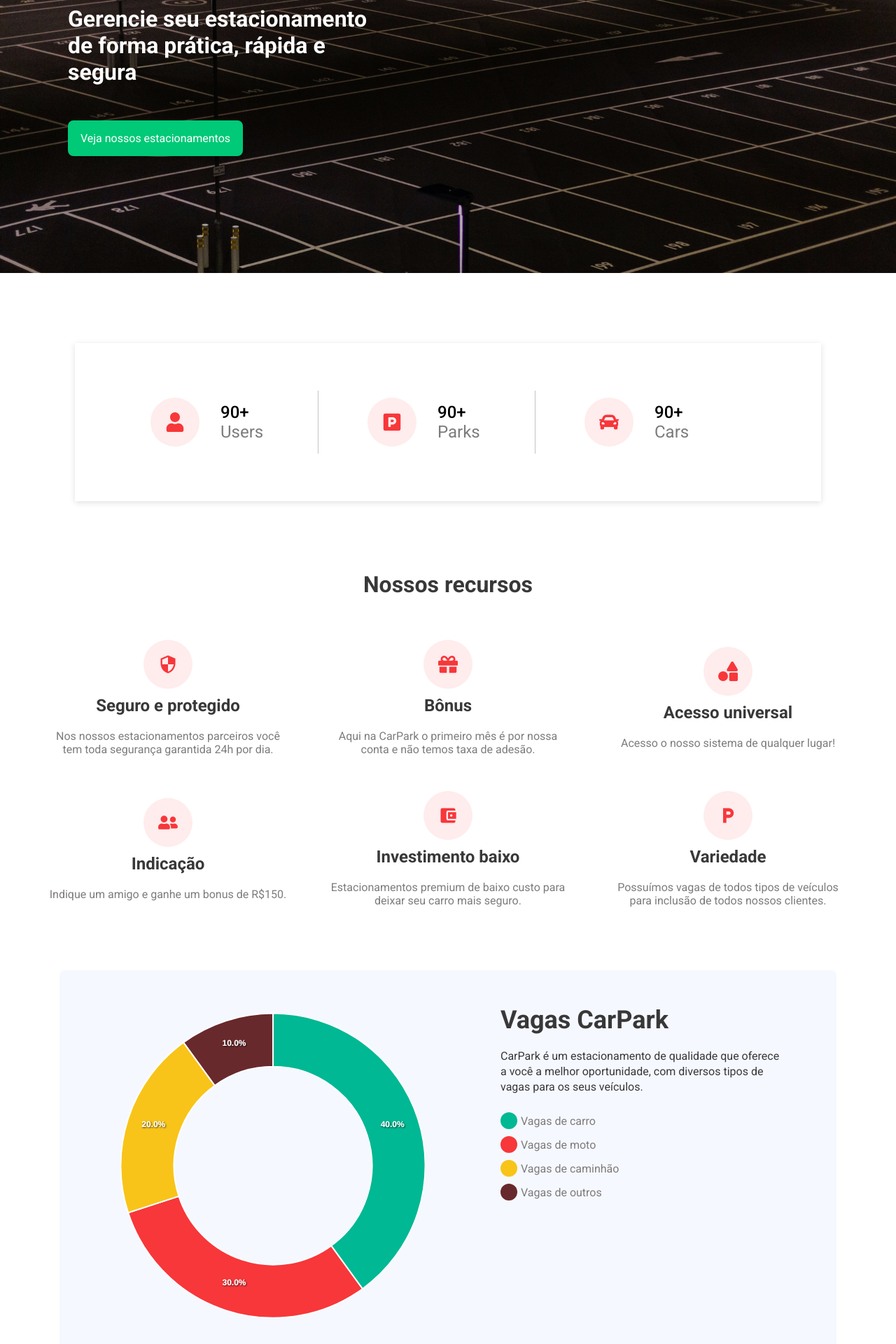
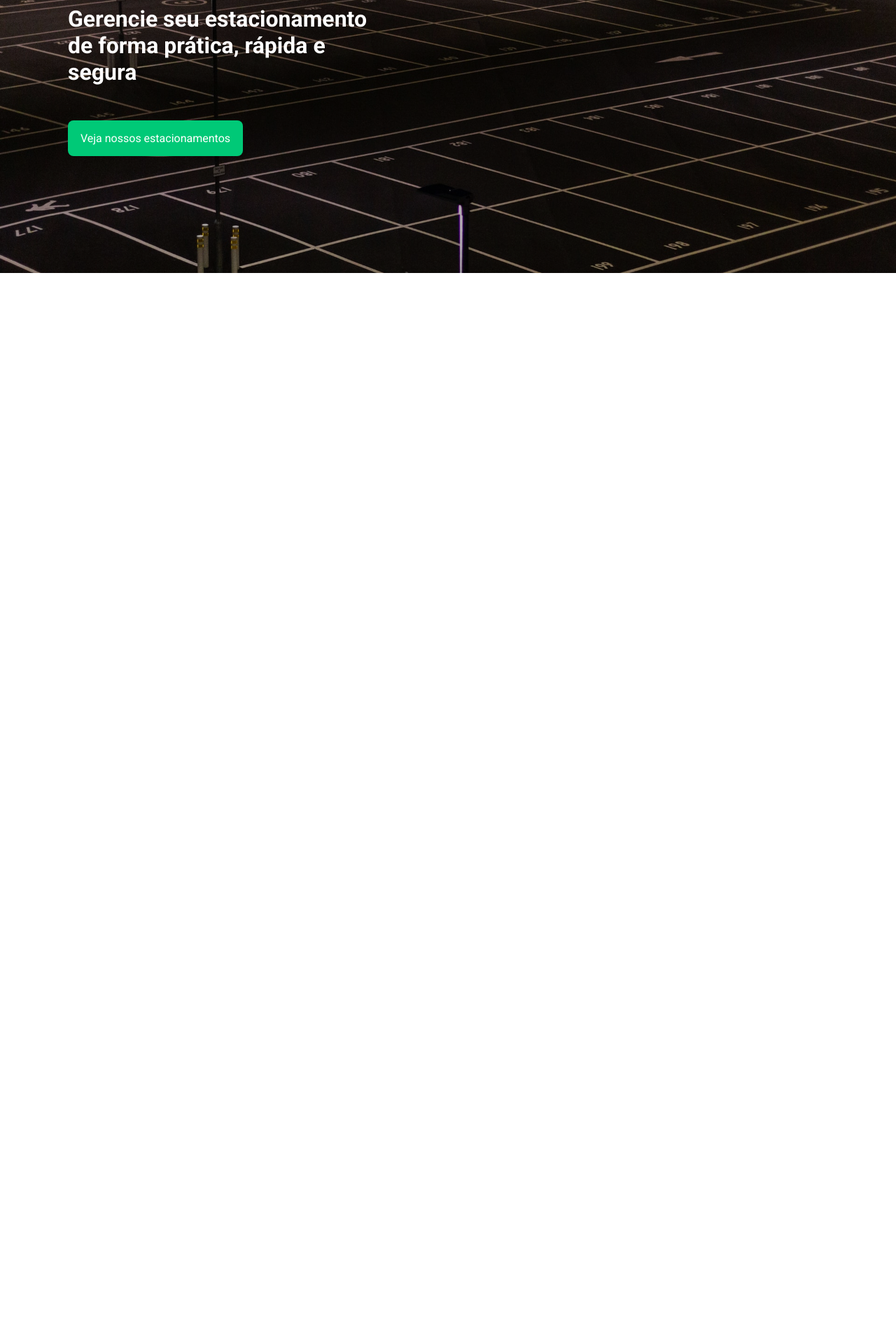
Before and after one commit to joaogabrielramos28/carPark, a Next.js app: page / in a window 1280 px wide. Shown: the part 264-2184 px from the top of the page at 70% size. Built offline with nearby package versions, Linux system fonts and the light colour scheme.

Commit message:
feat: usign aos for animation

```diff
--- a/package.json
+++ b/package.json
@@ -9,6 +9,7 @@
     "lint": "next lint"
   },
   "dependencies": {
+    "aos": "^3.0.0-beta.6",
     "apexcharts": "^3.35.0",
     "firebase": "^9.6.10",
     "next": "12.1.0",
@@ -20,6 +21,7 @@
     "styled-components": "^5.3.5"
   },
   "devDependencies": {
+    "@types/aos": "^3.0.4",
     "@types/node": "17.0.23",
     "@types/react": "17.0.43",
     "@types/styled-components": "^5.1.24",
--- a/src/components/AppInfo/AppInfo.tsx
+++ b/src/components/AppInfo/AppInfo.tsx
@@ -12,7 +12,7 @@ import { Container, Content, Title, FeaturesWrapper } from "./styles";
 
 const AppInfo = () => {
   return (
-    <Container>
+    <Container data-aos="fade-right">
       <Content>
         <Title>Nossos recursos</Title>
         <FeaturesWrapper>
--- a/src/components/ClientsApprove/ClientsApprove.tsx
+++ b/src/components/ClientsApprove/ClientsApprove.tsx
@@ -30,7 +30,7 @@ const options: ApexOptions = {
 
 const ClientsApprove = () => {
   return (
-    <Container>
+    <Container data-aos="fade-up">
       <Content>
         <CharWrapper>
           <Chart
--- a/src/components/InfoGroup/InfoGroup.tsx
+++ b/src/components/InfoGroup/InfoGroup.tsx
@@ -6,7 +6,7 @@ import { Container, Wrapper } from "./styles";
 
 const InfoGroup = () => {
   return (
-    <Container>
+    <Container data-aos="fade-right">
       <Wrapper>
         <CardInfo icon={FaUser} quantity="90+" type="Users" />
         <CardInfo icon={FaParking} quantity="90+" type="Parks" />
--- a/src/pages/_app.tsx
+++ b/src/pages/_app.tsx
@@ -4,7 +4,16 @@ import GlobalStyle from "../styles/globalStyle";
 import theme from "../styles/theme";
 import { LoginProvider } from "../contexts/Login";
 import { RegisterProvider } from "../contexts/Register";
+
+import Aos from "aos";
+import "aos/dist/aos.css";
+import { useEffect } from "react";
 function MyApp({ Component, pageProps }: AppProps) {
+  useEffect(() => {
+    Aos.init({
+      easing: "ease-out-cubic",
+    });
+  }, []);
   return (
     <LoginProvider>
       <RegisterProvider>
--- a/src/pages/index.tsx
+++ b/src/pages/index.tsx
@@ -9,9 +9,10 @@ import { MdSecurity } from "react-icons/md";
 import ClientsApprove from "../components/ClientsApprove/ClientsApprove";
 const Home: NextPage = () => {
   return (
-    <Container>
+    <Container data-aos="fade-in">
       <Header />
       <Hero />
+
       <InfoGroupContainer>
         <InfoGroup />
       </InfoGroupContainer>
```
Also changed, not shown: 1 other file (tests, documents, lock files or other folders).
